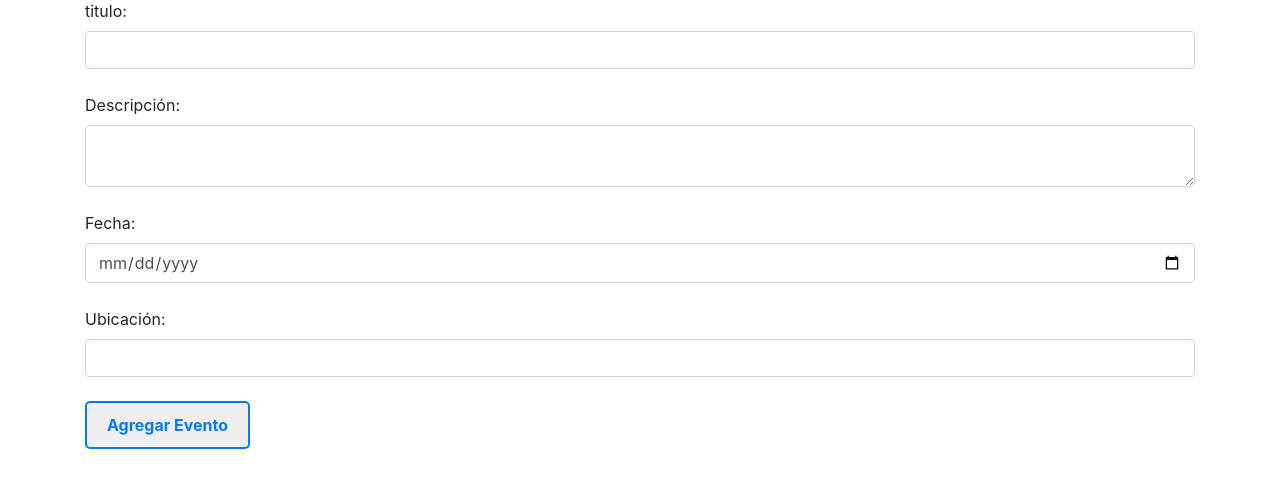
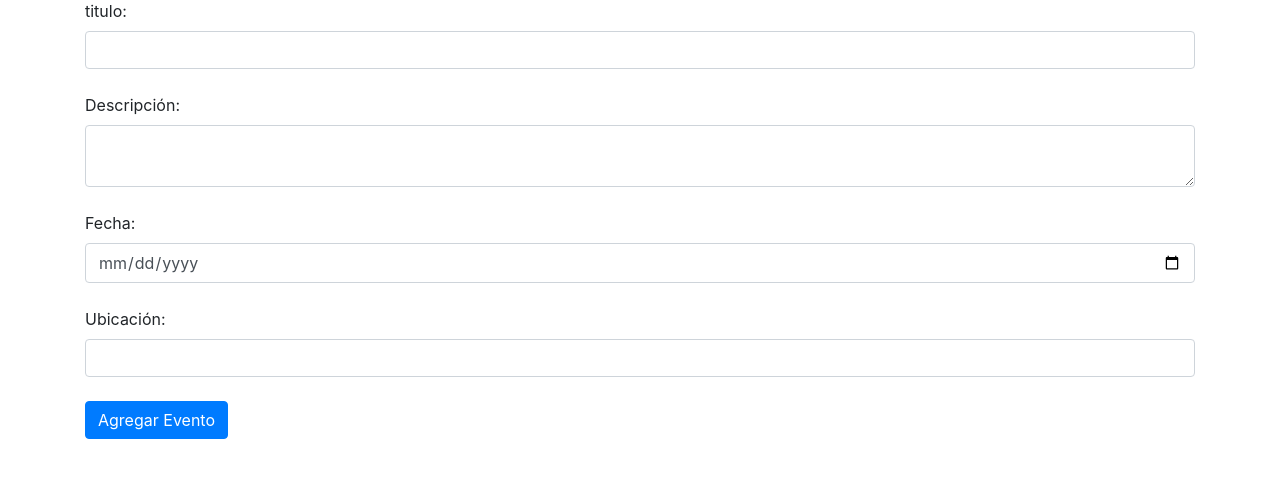
Before and after one commit to vanessab1998/Desafio, a Django app: page / in a window 1280 px wide. Shown: the part 113-614 px from the top of the page. Run offline with Django 3.2, Linux system fonts and the light colour scheme; some libraries are stand-ins or nearby versions.

Commit message:
cambios3

```diff
--- a/DESAFIO_BLACKNEXUS/settings.py
+++ b/DESAFIO_BLACKNEXUS/settings.py
@@ -38,6 +38,7 @@ INSTALLED_APPS = [
     'django.contrib.messages',
     'django.contrib.staticfiles',
     'rest_framework',
+    'rest_framework.authtoken',
     #'eventApp.apps.EventAppConfig',
     'eventApp',
     'public.apps.PublicConfig',
--- a/public/templates/base.html
+++ b/public/templates/base.html
@@ -2,10 +2,10 @@
 <!DOCTYPE html>
 <html lang="en">
 <head>
-    <link rel="stylesheet" href="{% static 'css/app.css' %}">
-    <link rel="stylesheet" href="static/css/app.css">
+    <link rel="stylesheet" href="/app.css">
     <link rel="stylesheet" href="https://cdn.jsdelivr.net/npm/bootstrap@4.0.0/dist/css/bootstrap.min.css" integrity="sha384-Gn5384xqQ1aoWXA+058RXPxPg6fy4IWvTNh0E263XmFcJlSAwiGgFAW/dAiS6JXm" crossorigin="anonymous">
     <meta charset="UTF-8">
+    <link rel="stylesheet" href="{% static 'css/app.css' %}">
     <meta name="viewport" content="width=device-width, initial-scale=1.0">
     <link rel="stylesheet" href="https://cdn.jsdelivr.net/npm/bootstrap@4.0.0/dist/css/bootstrap.min.css" integrity="sha384-Gn5384xqQ1aoWXA+058RXPxPg6fy4IWvTNh0E263XmFcJlSAwiGgFAW/dAiS6JXm" crossorigin="anonymous">
 </head>
--- a/public/templates/index.html
+++ b/public/templates/index.html
@@ -1,11 +1,8 @@
 {% load static %}
+{% include 'base.html' %}
 <!doctype html>
-<html class="no-js" lang="zxx">
-<head>
-<link rel="stylesheet" href="{% static 'src/App.css' %}">
-</head>
 <body>
-{% include 'base.html' %}
+
     {% include 'header.html' %}
     <div class= "container">
         <h1>Agregar Evento</h1>
@@ -23,7 +20,7 @@
             <label for="ubicacion">Ubicación:</label>
             <input type="text" id="ubicacion" class="form-control"required><br>
 
-            <button type="button" class="button" onclick="agregarEvento()">Agregar Evento</button>
+            <button type="button" class="btn btn-primary" onclick="agregarEvento()">Agregar Evento</button>
         </form>
     <div>
 
--- a/static/css/app.css
+++ b/static/css/app.css
@@ -1,4 +1,4 @@
-.h1 {
+h1 {
     color: red;
     align-items: center;
 }
```
Also changed, not shown: db.sqlite3.
